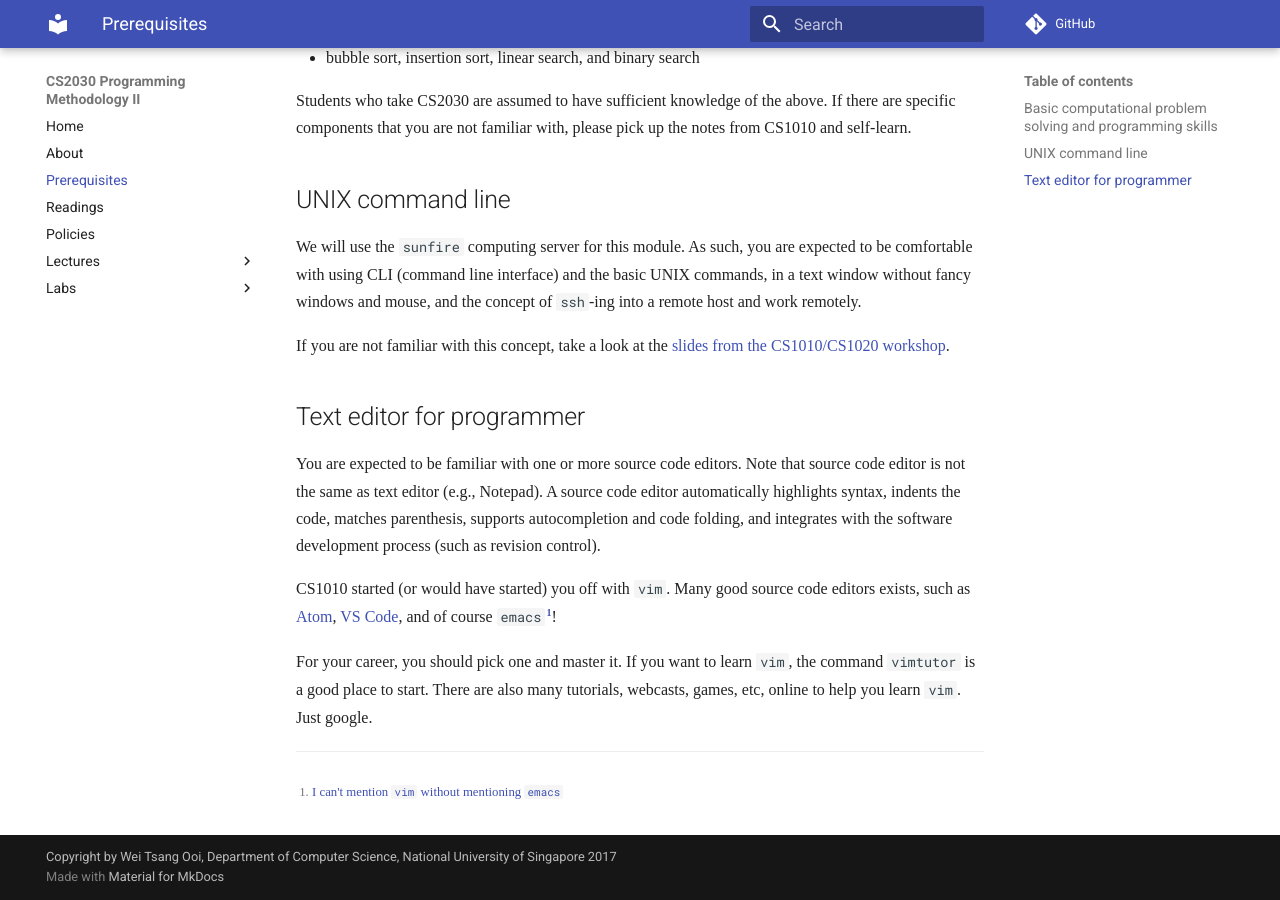
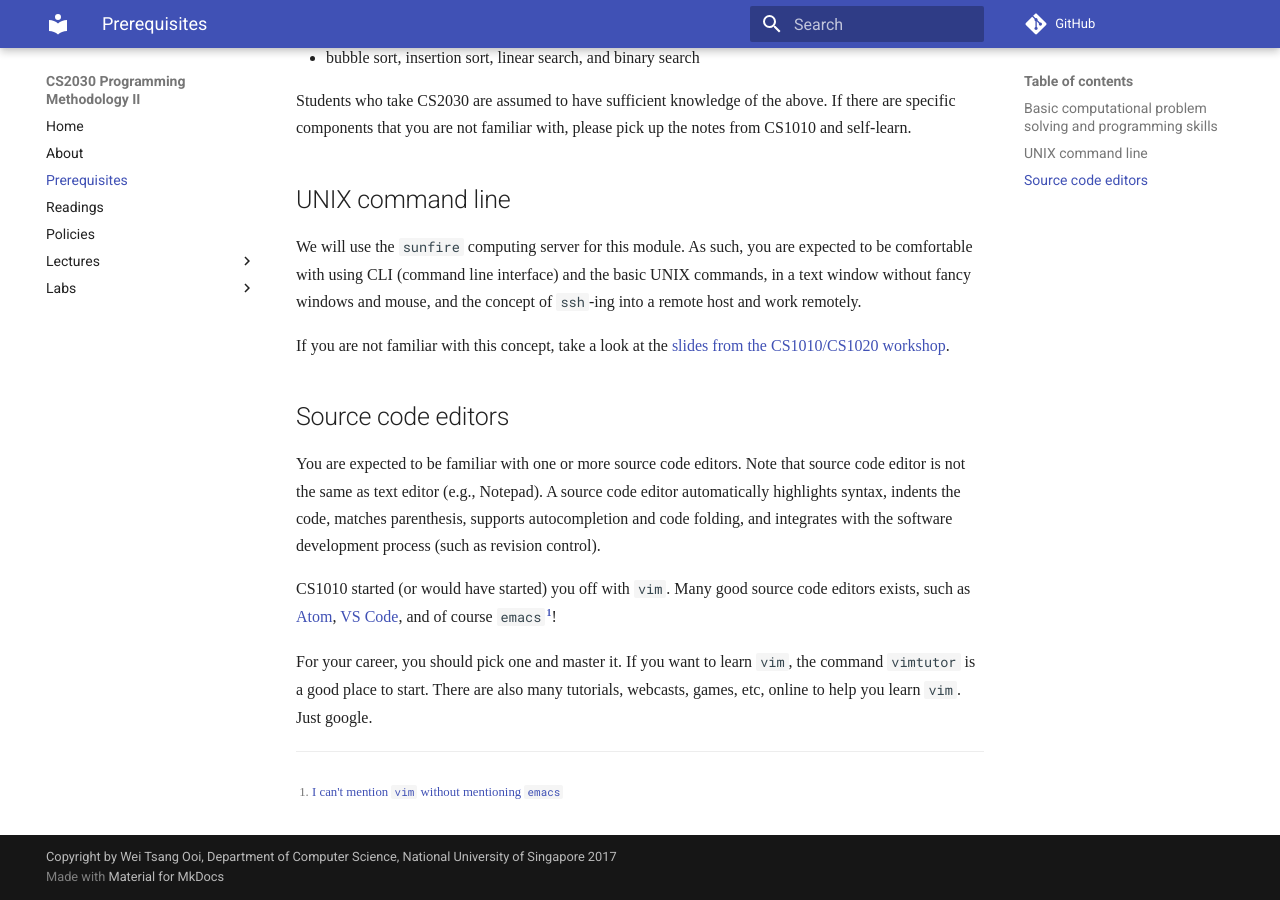
Before and after one commit to nus-cs2030/1718-s2, an MkDocs documentation site: the page built from docs/prereqs.md, in a window 1280 px wide and 900 px high, scrolled down 793 px. Built offline with MkDocs 1.6.1 and Material for MkDocs 9.7.7, drawn with Linux system fonts in a browser that asks for light colours; comment, search, counter and statistics services are not loaded; old or Windows-style settings are respelled for this version of MkDocs.

Commit message:
Rename text editor -> code editor

```diff
--- a/docs/prereqs.md
+++ b/docs/prereqs.md
@@ -27,7 +27,7 @@ We will use the `sunfire` computing server for this module.  As such, you are ex
 
 If you are not familiar with this concept, take a look at the [slides from the CS1010/CS1020 workshop](www.comp.nus.edu.sg/~cs1020/workshop/CS1020_Intro_Workshop.pptx).
 
-## Text editor for programmer
+## Source code editors
 
 You are expected to be familiar with one or more source code editors.  Note that source code editor is not the same as text editor (e.g., Notepad).  A source code editor automatically highlights syntax, indents the code, matches parenthesis, supports autocompletion and code folding, and integrates with the software development process (such as revision control).
 
```
